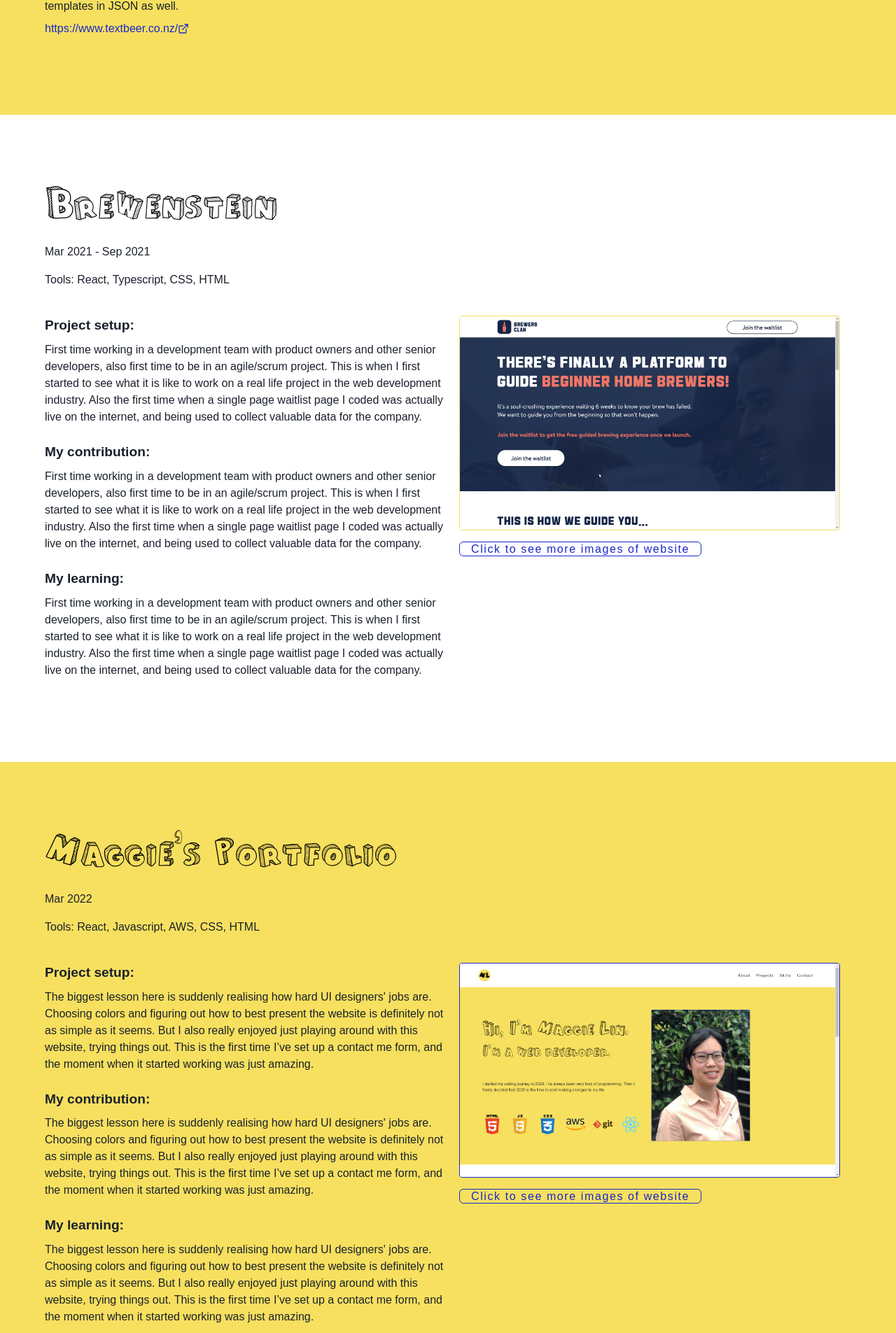
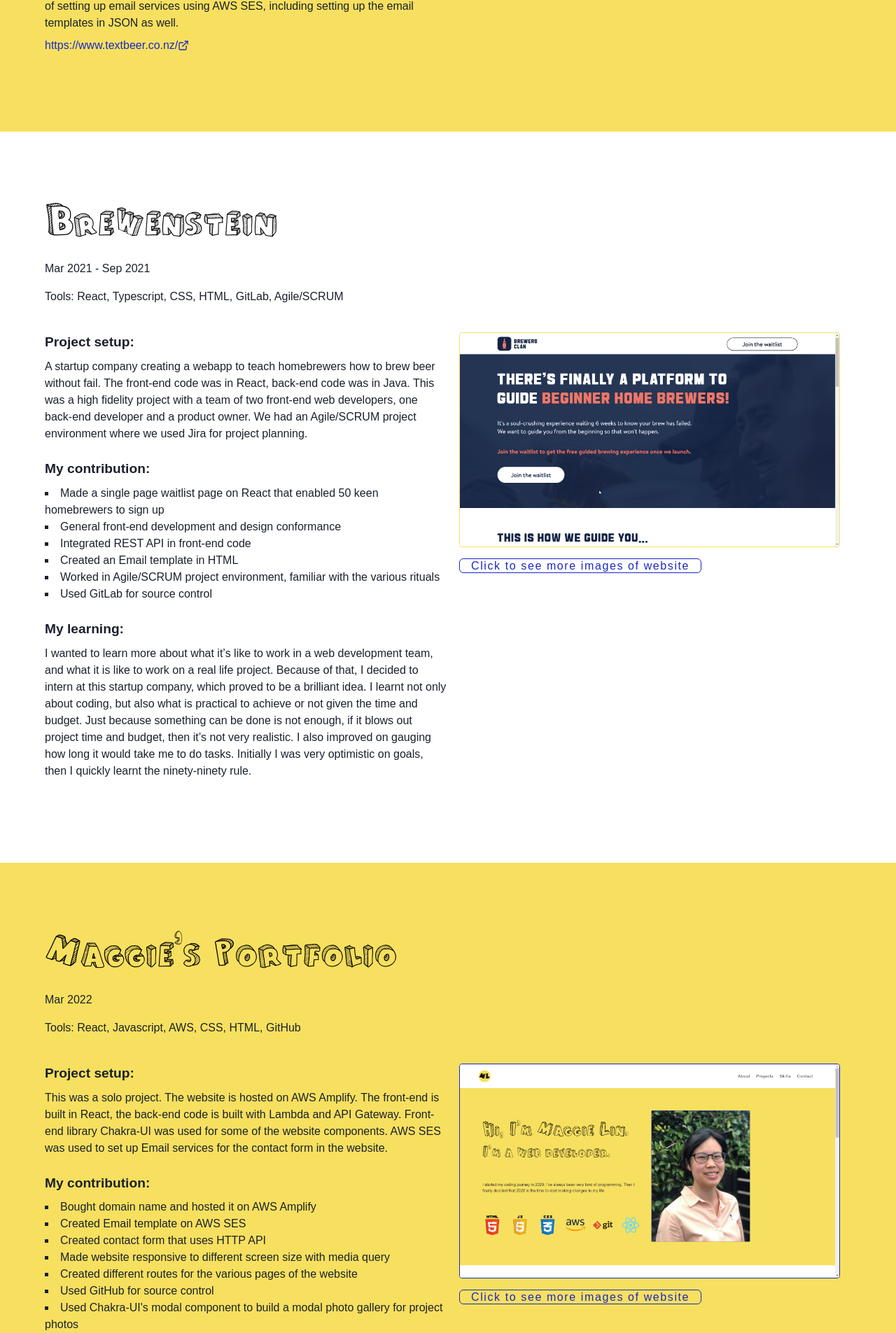
Before and after one commit to lin-maggies/portfolio, a React (Create React App) app: page /projects in a window 1280 px wide. Shown: the part 880-2785 px from the top of the page at 70% size. Built offline with nearby package versions, Linux system fonts and the light colour scheme.

Commit message:
partially update project page content

```diff
--- a/src/App.css
+++ b/src/App.css
@@ -212,6 +212,12 @@
   padding: 0;
 }
 
+.bullet {
+  list-style-type: square;
+  list-style-position: inside;
+  padding: 0.5rem 0;
+}
+
 @media only screen and (min-width: 768px) {
   .navbarBurger {
     display: none;
--- a/src/Containers/myProjects.js
+++ b/src/Containers/myProjects.js
@@ -46,7 +46,7 @@
       <div className="sectionColorContainer row">
         <h1 className="sectionTitleProject">Beer Jerk - TextBeer</h1>
         <p>Sep 2021 - Present</p>
-        <p>Tools: React, Javascript, AWS, CSS, HTML</p>
+        <p>Tools: React, Javascript, AWS, CSS, HTML, GitLab</p>
         <div className="column">
           <div className="sectionPara">
             <h2>Project setup:</h2>
@@ -59,14 +59,14 @@
               in JSON as well.
             </p>
             <h2>My contribution:</h2>
-            <p>
-              In this project, we used third party API's such as Stripe for
-              payments, and Clicksend for SMS services. We used AWS to host our
-              website on Amplify, and used Lambda and API gateway for our
-              back-end environment. I also did the flow of setting up email
-              services using AWS SES, including setting up the email templates
-              in JSON as well.
-            </p>
+            <ul className="bullet">
+              <li></li>
+              <li></li>
+              <li></li>
+              <li></li>
+              <li></li>
+              <li></li>
+            </ul>
             <h2>My learning:</h2>
             <p>
               In this project, we used third party API's such as Stripe for
@@ -108,38 +108,45 @@
       <div className="sectionContainer row">
         <h1 className="sectionTitleProject">Brewenstein</h1>
         <p>Mar 2021 - Sep 2021</p>
-        <p>Tools: React, Typescript, CSS, HTML</p>
+        <p>Tools: React, Typescript, CSS, HTML, GitLab, Agile/SCRUM</p>
         <div className="column">
           <div className="sectionPara">
             <h2>Project setup:</h2>
             <p>
-              First time working in a development team with product owners and
-              other senior developers, also first time to be in an agile/scrum
-              project. This is when I first started to see what it is like to
-              work on a real life project in the web development industry. Also
-              the first time when a single page waitlist page I coded was
-              actually live on the internet, and being used to collect valuable
-              data for the company.
+              A startup company creating a webapp to teach homebrewers how to
+              brew beer without fail. The front-end code was in React, back-end
+              code was in Java. This was a high fidelity project with a team of
+              two front-end web developers, one back-end developer and a product
+              owner. We had an Agile/SCRUM project environment where we used
+              Jira for project planning.
             </p>
             <h2>My contribution:</h2>
-            <p>
-              First time working in a development team with product owners and
-              other senior developers, also first time to be in an agile/scrum
-              project. This is when I first started to see what it is like to
-              work on a real life project in the web development industry. Also
-              the first time when a single page waitlist page I coded was
-              actually live on the internet, and being used to collect valuable
-              data for the company.
-            </p>
+            <ul className="bullet">
+              <li>
+                Made a single page waitlist page on React that enabled 50 keen
+                homebrewers to sign up
+              </li>
+              <li>General front-end development and design conformance</li>
+              <li>Integrated REST API in front-end code</li>
+              <li>Created an Email template in HTML</li>
+              <li>
+                Worked in Agile/SCRUM project environment, familiar with the
+                various rituals
+              </li>
+              <li>Used GitLab for source control</li>
+            </ul>
             <h2>My learning:</h2>
             <p>
-              First time working in a development team with product owners and
-              other senior developers, also first time to be in an agile/scrum
-              project. This is when I first started to see what it is like to
-              work on a real life project in the web development industry. Also
-              the first time when a single page waitlist page I coded was
-              actually live on the internet, and being used to collect valuable
-              data for the company.
+              I wanted to learn more about what it’s like to work in a web
+              development team, and what it is like to work on a real life
+              project. Because of that, I decided to intern at this startup
+              company, which proved to be a brilliant idea. I learnt not only
+              about coding, but also what is practical to achieve or not given
+              the time and budget. Just because something can be done is not
+              enough, if it blows out project time and budget, then it’s not
+              very realistic. I also improved on gauging how long it would take
+              me to do tasks. Initially I was very optimistic on goals, then I
+              quickly learnt the ninety-ninety rule.
             </p>
           </div>
         </div>
@@ -169,35 +176,47 @@
       <div className="sectionColorContainer row">
         <h1 className="sectionTitleProject">Maggie's Portfolio</h1>
         <p>Mar 2022</p>
-        <p>Tools: React, Javascript, AWS, CSS, HTML</p>
+        <p>Tools: React, Javascript, AWS, CSS, HTML, GitHub</p>
         <div className="column">
           <div className="sectionPara">
             <h2>Project setup:</h2>
             <p>
-              The biggest lesson here is suddenly realising how hard UI
-              designers' jobs are. Choosing colors and figuring out how to best
-              present the website is definitely not as simple as it seems. But I
-              also really enjoyed just playing around with this website, trying
-              things out. This is the first time I’ve set up a contact me form,
-              and the moment when it started working was just amazing.
+              This was a solo project. The website is hosted on AWS Amplify. The
+              front-end is built in React, the back-end code is built with
+              Lambda and API Gateway. Front-end library Chakra-UI was used for
+              some of the website components. AWS SES was used to set up Email
+              services for the contact form in the website.
             </p>
             <h2>My contribution:</h2>
-            <p>
-              The biggest lesson here is suddenly realising how hard UI
-              designers' jobs are. Choosing colors and figuring out how to best
-              present the website is definitely not as simple as it seems. But I
-              also really enjoyed just playing around with this website, trying
-              things out. This is the first time I’ve set up a contact me form,
-              and the moment when it started working was just amazing.
-            </p>
+            <ul className="bullet">
+              <li>Bought domain name and hosted it on AWS Amplify </li>
+              <li>Created Email template on AWS SES </li>
+              <li>Created contact form that uses HTTP API </li>
+              <li>
+                Made website responsive to different screen size with media
+                query
+              </li>
+              <li>
+                Created different routes for the various pages of the website
+              </li>
+              <li>Used GitHub for source control</li>
+              <li>
+                Used Chakra-UI's modal component to build a modal photo gallery
+                for project photos
+              </li>
+            </ul>
+
             <h2>My learning:</h2>
             <p>
-              The biggest lesson here is suddenly realising how hard UI
-              designers' jobs are. Choosing colors and figuring out how to best
-              present the website is definitely not as simple as it seems. But I
-              also really enjoyed just playing around with this website, trying
-              things out. This is the first time I’ve set up a contact me form,
-              and the moment when it started working was just amazing.
+              The biggest learning here is definitely realising how hard UI
+              designers’ jobs are. Choosing what colors, fonts or layouts to use
+              so that the website is effective and aesthetically appealing is
+              not easy at all. This is the first website I’ve made entirely by
+              myself, I’ve definitely really enjoyed setting this up. Getting
+              the contact me page working was very exciting. There’s now a
+              website that can send direct messages to my personal email! From
+              this project, I’ve learnt how important it is to have the initial
+              environment setup right, the rest just naturally falls into place.
             </p>
             <a
               className="projLinks"
@@ -242,34 +261,39 @@
       <div className="sectionContainer">
         <h1 className="sectionTitleProject">This Local Piggy</h1>
         <p>Feb 2022 - Mar 2022</p>
-        <p>Tools: React, Typescript</p>
+        <p>Tools: React, Typescript, GitHub</p>
         <div className="sectionPara">
           <h2>Project setup:</h2>
           <p>
-            Learnt alot about testing api with Postman and writing code to
-            incorporate token-based authentiaction. We were integrating a
-            shopping cart to an existing Webflow grocery shop. I was building
-            the part where, with a hard coded product and customer detail
-            already in the code, to have the ability to populate the cart and
-            proceed to checkout using Foxycart's APIs.
+            This Local Piggy's online shop that is set up on Webflow needs to
+            migrate their shopping cart to FoxyCart. By using FoxyCart's API to
+            build a shopping cart in React, which we can then have it hosted
+            statically within Webflow for users to checkout their cart.
           </p>
           <h2>My contribution:</h2>
-          <p>
-            Learnt alot about testing api with Postman and writing code to
-            incorporate token-based authentiaction. We were integrating a
-            shopping cart to an existing Webflow grocery shop. I was building
-            the part where, with a hard coded product and customer detail
-            already in the code, to have the ability to populate the cart and
-            proceed to checkout using Foxycart's APIs.
-          </p>
+          <ul className="bullet">
+            <li>
+              Tested FoxyCart’s configuration settings to see if FoxyCart can be
+              customised to match This Local Piggy’s branding
+            </li>
+            <li>
+              Did proof of concept with Postman that FoxyCart’s API can be
+              populated with This Local Piggy’s product
+            </li>
+            <li>Built shopping cart on React with hardcoded product details</li>
+            <li>Used GitHub for version control</li>
+          </ul>
           <h2>My learning:</h2>
           <p>
-            Learnt alot about testing api with Postman and writing code to
-            incorporate token-based authentiaction. We were integrating a
-            shopping cart to an existing Webflow grocery shop. I was building
-            the part where, with a hard coded product and customer detail
-            already in the code, to have the ability to populate the cart and
-            proceed to checkout using Foxycart's APIs.
+            During this time, I got more familiar with Postman, the various
+            settings to be able to test APIs, as it was faster more convenient
+            to test proof of concept with Postman. This is the first time I had
+            to set up token-based authentication that requires the access token
+            refreshed every 2 hours. This is also the first time I’ve
+            encountered where the API documentation doesn’t come in the
+            languages I am familiar with. Learning how to cope with these things
+            have definitely been very helpful, I now have a better understanding
+            with REST API, Postman, token-based authentication.
           </p>
         </div>
       </div>
```
